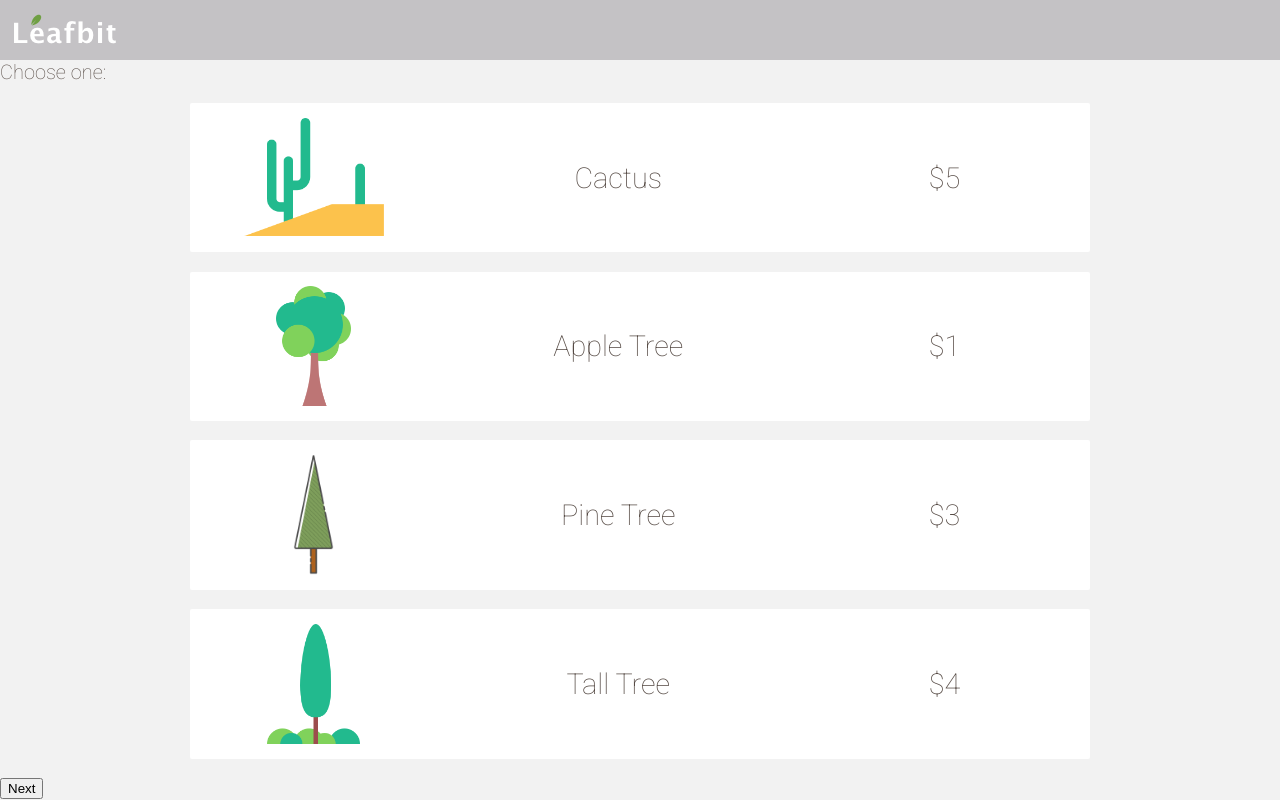
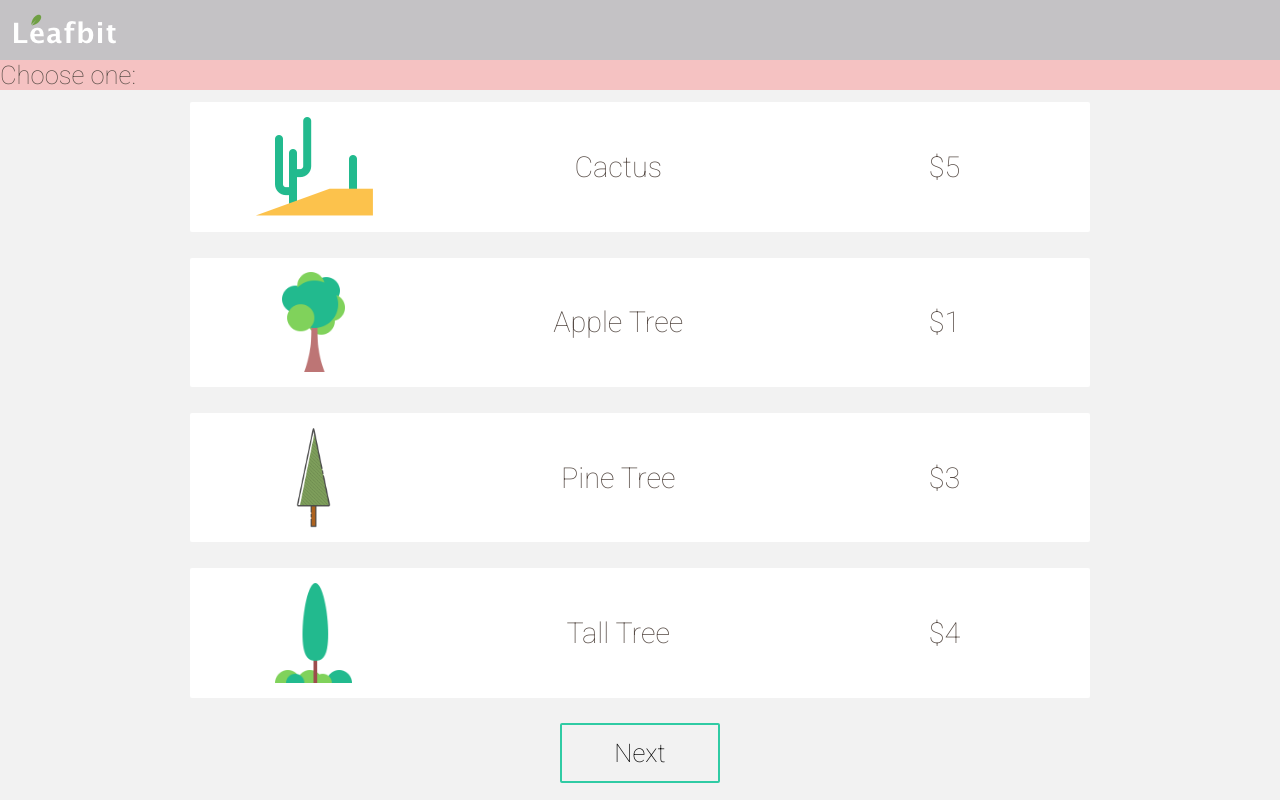
Before and after one commit to husheric/LeafbitWeb, a React (Create React App) app in the folder frontend/: page / in a window 1280 px wide. Built offline with nearby package versions, Linux system fonts and the light colour scheme.

Commit message:
toggle active seed

```diff
--- a/frontend/src/Components/Marketplace.jsx
+++ b/frontend/src/Components/Marketplace.jsx
@@ -65,16 +65,8 @@ class Marketplace extends Component {
 
 	// When user chooses a plant
 	toggleActive = (seed) => {
-		const { activeSeed } = this.state;
-		if (!activeSeed.name) {
-			this.setState({
-				activeSeed: seed
-			})
-		} else {
-			this.setState({
-				activeSeed: {}
-			})
-		}
+		// const { activeSeed } = this.state;
+		this.setState({ activeSeed: seed })
 	}
 
 	// When user clicks next
@@ -85,7 +77,7 @@ class Marketplace extends Component {
 
 		return (
 			<div className="marketplace-container">
-				<h1>Choose one:</h1>
+				<h1 className="title">Choose one:</h1>
 				{this.seeds.map(seed => (
 					<SeedComponent
 						seed={seed}
--- a/frontend/src/stylesheets/marketplace.css
+++ b/frontend/src/stylesheets/marketplace.css
@@ -2,13 +2,41 @@
 
 .marketplace-container {
     width: 100%;
+    display: flex;
+    flex-direction: column;
+}
+
+.marketplace-container .title {
+    font-size: 1.6rem;
+    background-color: rgba(255, 0, 0, 0.2);
+}
+
+.marketplace-container button {
+    outline: none;
+    border: none;
+    border: 2px solid rgba(0, 194, 145, 0.8);
+    background-color: transparent;
+    border-radius: 2px;
+    font-family: 'Roboto', sans-serif;
+    font-weight: 100;
+    font-size: 1.6rem;
+    padding: 0.8rem;
+    width: 160px;
+    cursor: pointer;
+    transition: 0.2s all;
+    margin: 0.8rem auto;
+}
+
+.marketplace-container button:hover {
+    background-color: rgba(0, 194, 145, 0.8);
+    color: #ffffff;
 }
 
 /* SEED COMPONENT */
 .seed-container {
     background-color: #ffffff;
     display: flex;
-    margin: 1.2rem auto;
+    margin: .8rem auto;
     padding: .8rem;
     width: 68%;
     justify-content: space-between;
@@ -34,7 +62,7 @@
 }
 
 .seed-img-container img {
-    height: 120px;
+    height: 100px;
     width: auto;
     transition: 0.2s all;
 }
@@ -57,7 +85,7 @@
         width: 90%;
     }
     .seed-img-container img {
-        height: 100px;
+        height: 80px;
     }
 }
 
```
